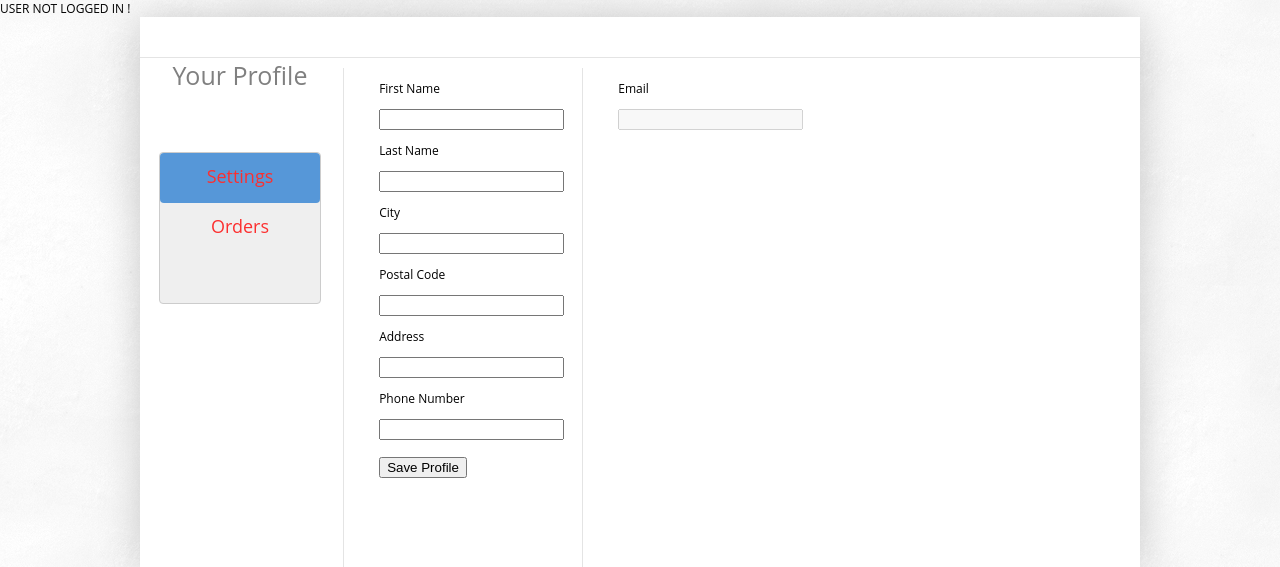
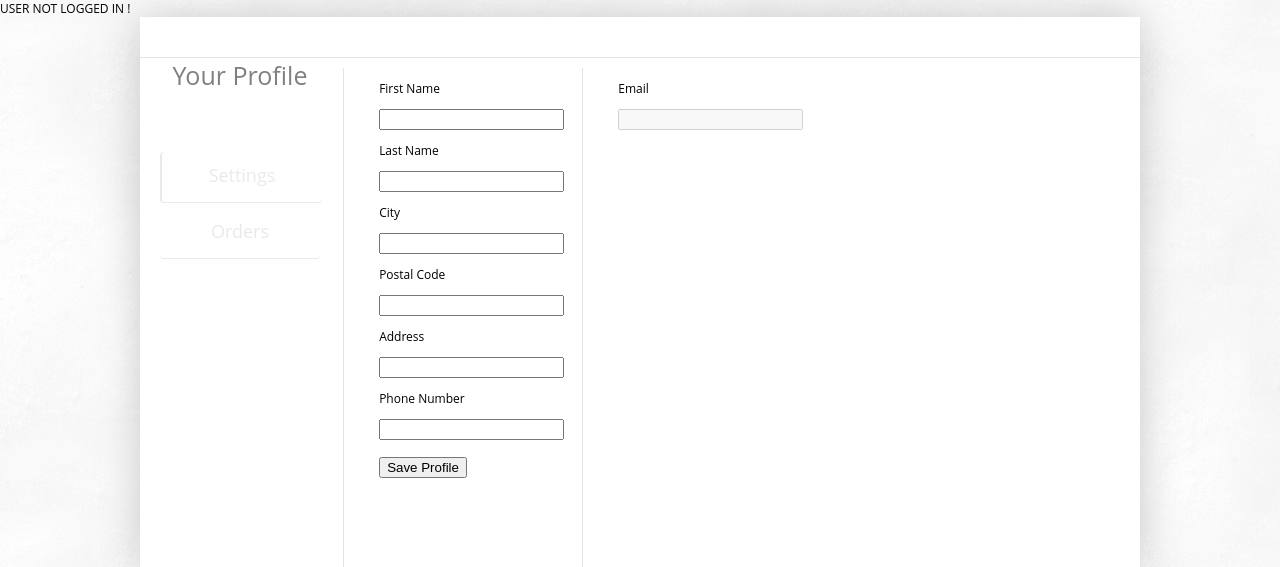
Before and after one commit to penguinsource/TheBlackMarket_ecommerceSite, a PHP site: page /TheBlackMarket_ecommerceSite/user_profile.php in a window 1280 px wide. Shown: the top 567 px of the page. Run offline with PHP 8.4, Linux system fonts and the light colour scheme; data that the repository does not hold is empty; some libraries are stand-ins or nearby versions.

Commit message:
updated user profile

```diff
--- a/design/user_profile.css
+++ b/design/user_profile.css
@@ -39,17 +39,17 @@ H2{
 }
 
 .profileMenu {
-	-webkit-border-radius: 4px;
+/* 	-webkit-border-radius: 4px;
 	-moz-border-radius: 4px;
 	border-radius: 4px;
 	border: 1px solid;
-    border-color: #CCCCCC;
+    border-color: #CCCCCC; */
 	margin-left: auto;
 	margin-right: auto;
 	margin-top: 60px;
 	width:80%;
 	height: 150px;
-	background-color: #EFEFEF;
+	/* background-color: #EFEFEF; */
 }
 
 .profileMenuTab {
@@ -60,9 +60,12 @@ H2{
 	height: 50px;
 	margin-left: auto;
 	margin-right: auto;
+	margin-bottom: 5px;
 	opacity:0.8;
 	text-align: center;
 	font-size: 18px;
+	border-bottom: 1px solid;
+    border-color: #E4E4E4;
 }
 
 .profileMenuTabSel {
@@ -73,14 +76,14 @@ H2{
 	height: 50px;
 	margin-left: auto;
 	margin-right: auto;
-	background-color: #3182D3;
+	margin-bottom: 5px;
 	opacity:0.8;
 	text-align: center;
 	font-size: 18px;
-}
-
-.profileMenuTabSel a:hover {
-	color: #DDDDDD;
+	border-bottom: 1px solid;
+    border-color: #E4E4E4;
+	border-left: 2px solid;
+	border-color: #E4E4E4;
 }
 
 .profileTab {
@@ -91,7 +94,7 @@ H2{
 /*  --------------- */
 /*	Content  */
 
-.profileSettings {
+.smallColumn {
 	display: inline-block;
 	vertical-align: top;
 	height: 500px;
@@ -107,14 +110,14 @@ H2{
 }
 
 a:link {
-	color: red; /*The color of the link*/
+	color: #E4E4E4; /*The color of the link*/
 }
 
-/*
+
 a:visited {
-	color: #800080;
+	color: #515151;
 }
-*/
+
 
 a:hover {
 	color: #3182D3; /*The color of the mouseover or 'hover' link*/
```
Also changed, not shown: user_profile.php (+23 -23 lines).
